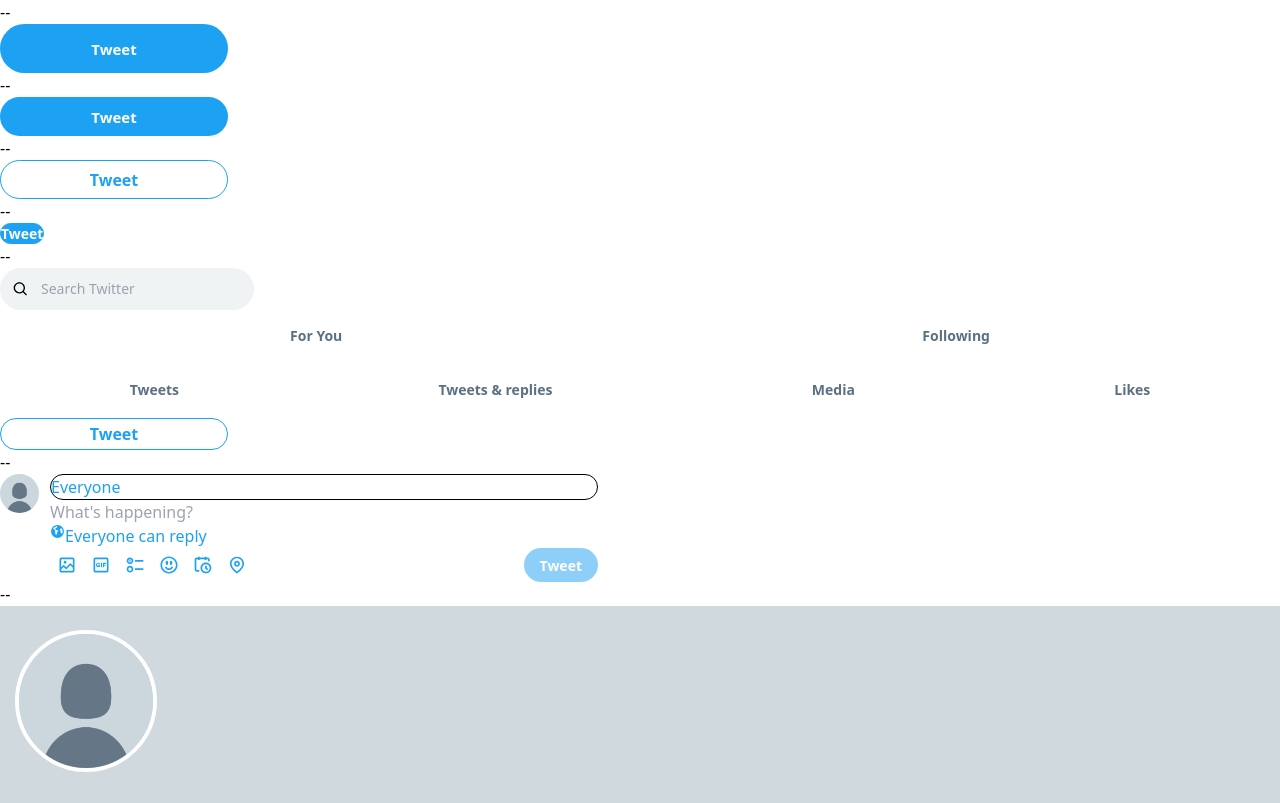
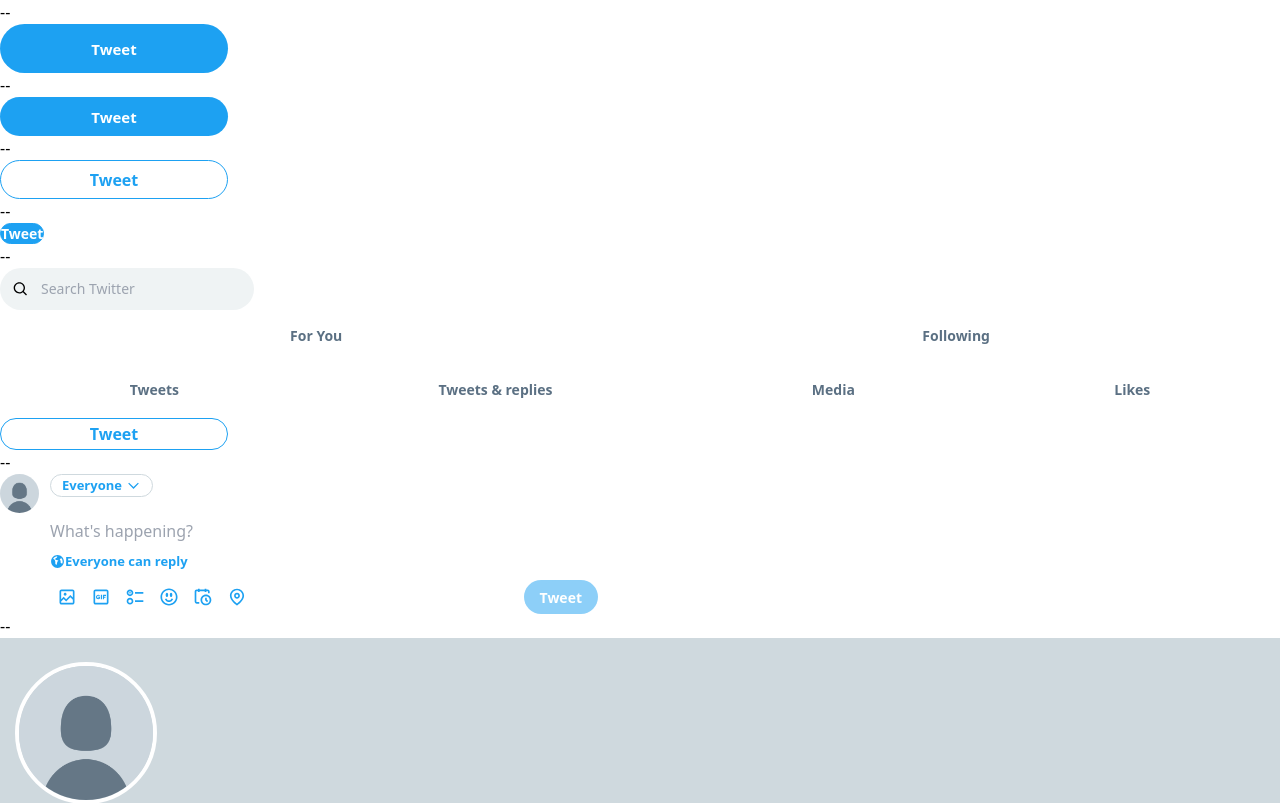
Before and after one commit to unrulypeach/twitter-replicate, a React (Create React App) app: page / in a window 1280 px wide. Shown: the top 803 px of the page. Built offline with nearby package versions, Linux system fonts and the light colour scheme.

Commit message:
post component completed without rich text editor implementation

```diff
--- a/src/components/post/index.tsx
+++ b/src/components/post/index.tsx
@@ -7,17 +7,32 @@
       </div>
       <div className="grow">
         <div className="flex flex-col">
-          <div className="border-[1px] rounded-full">
-            <span className="text-blue"> Everyone</span>
+          <div className="flex flex-row pb-[11px]">
+            <div className="flex flex-row items-center border-[1px] border-dark-650 rounded-full text-[13px] leading-[15px] px-[11px] min-w-[23px] min-h-[23px]">
+              <span className="text-blue font-bold"> Everyone</span>
+              <span>
+                <svg
+                  viewBox="0 0 24 24"
+                  aria-hidden="true"
+                  className="fill-blue h-[15px] w-[15px] ml-1"
+                >
+                  <g>
+                    <path d="M3.543 8.96l1.414-1.42L12 14.59l7.043-7.05 1.414 1.42L12 17.41 3.543 8.96z"></path>
+                  </g>
+                </svg>
+              </span>
+            </div>
           </div>
-          <input
-            type="text"
-            className="active:border-0"
-            placeholder="What's happening?"
-          />
+          <div className="py-[11px]">
+            <input
+              type="text"
+              className="border-0 outline-none"
+              placeholder="What's happening?"
+            />
+          </div>
         </div>
 
-        <div className="flex flex-row">
+        <div className="flex flex-row text-[13px] font-bold leading-[15px] pb-[11px]">
           <div>
             <svg
               viewBox="0 0 24 24"
@@ -116,7 +131,7 @@
           <div>
             <div className="bg-blue min-w-[34px] min-h-[34px] opacity-50 flex px-[15px] ml-11px rounded-full">
               <div className="btn-tweet">
-                <span>Tweet</span>
+                <span className="select-none">Tweet</span>
               </div>
             </div>
           </div>
```
